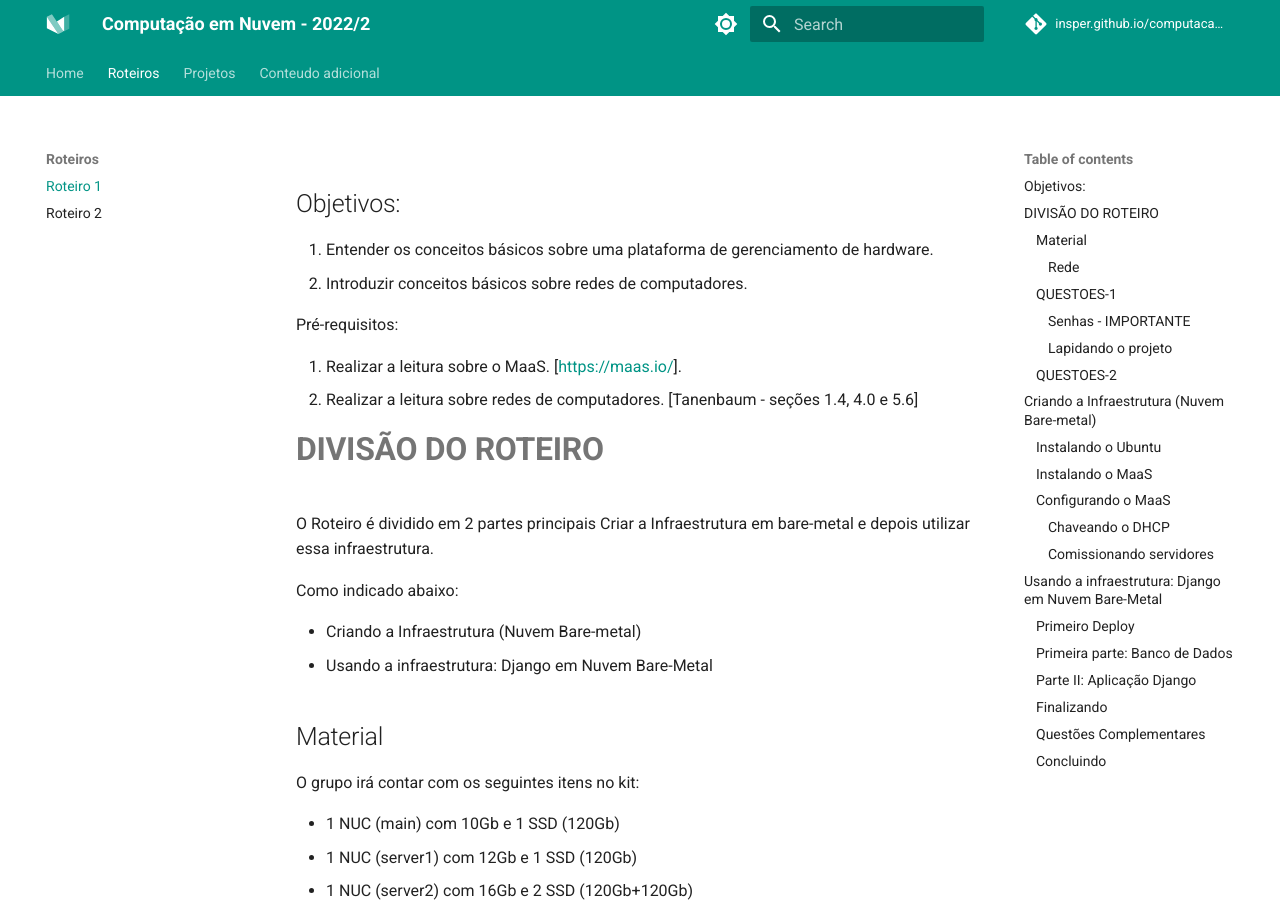
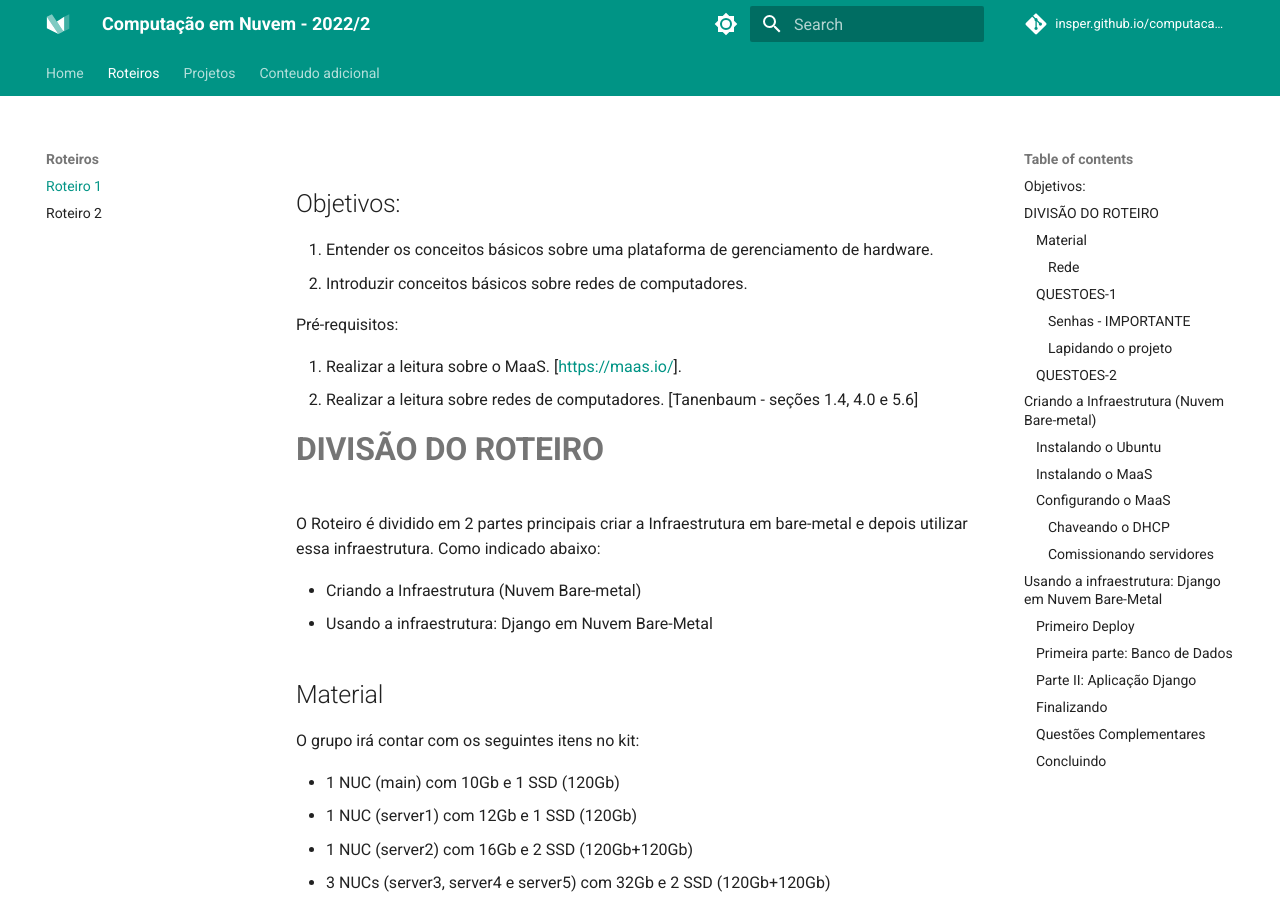
Before and after one commit to Insper/computacao-nuvem, an MkDocs documentation site: the page built from docs/1.Bare_metal.md, in a window 1280 px wide and 900 px high. Built offline with MkDocs 1.6.1 and Material for MkDocs 9.7.7, drawn with Linux system fonts in a browser that asks for light colours; comment, search, counter and statistics services are not loaded.

````diff
--- a/docs/1.Bare_metal.md
+++ b/docs/1.Bare_metal.md
@@ -15,9 +15,7 @@ Pré-requisitos:
 
 
 # **DIVISÃO DO ROTEIRO**
-
-O Roteiro é dividido em 2 partes principais Criar a Infraestrutura em bare-metal e depois utilizar essa infraestrutura.
-
+O Roteiro é dividido em 2 partes principais criar a Infraestrutura em bare-metal e depois utilizar essa infraestrutura.
 Como indicado abaixo:
 
 - Criando a Infraestrutura (Nuvem Bare-metal)
@@ -90,7 +88,7 @@ Agora realize as seguinte modificações (se preciso, leia os manuais):
 
 ```
 
-# Criando a Infraestrutura (Nuvem Bare-metal)
+# **Criando a Infraestrutura (Nuvem Bare-metal)**
 
 * Consulte o diagrama no arquivo "H1 - Diagrama"
 
````
